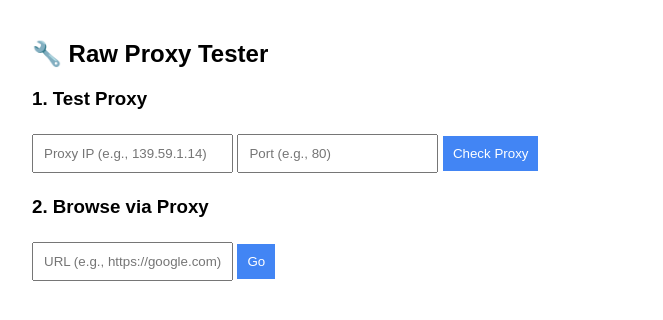
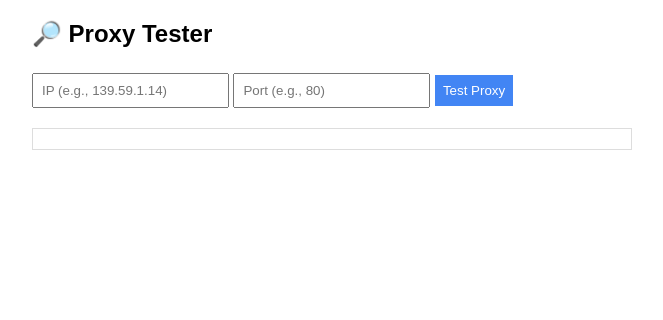
Before and after one commit to destnvasi/testpage, a plain HTML site: page index.html in a window 1280 px wide. Shown: the whole page, without its empty margins (308-971 px from the left). Drawn offline with Linux system fonts and the light colour scheme.

Commit message:
Update index.html

```diff
--- a/index.html
+++ b/index.html
@@ -1,101 +1,56 @@
 <!DOCTYPE html>
 <html>
 <head>
-  <title>Raw Proxy Tester</title>
+  <title>Proxy Checker</title>
   <style>
-    body { font-family: Arial, sans-serif; max-width: 600px; margin: 0 auto; padding: 20px; }
-    input, button { padding: 10px; margin: 5px 0; }
+    body { font-family: Arial, sans-serif; max-width: 600px; margin: 20px auto; }
+    input, button { padding: 8px; margin: 5px 0; }
     button { background: #4285F4; color: white; border: none; cursor: pointer; }
-    #log { background: #f5f5f5; padding: 10px; margin-top: 10px; white-space: pre-wrap; }
-    .error { color: red; }
-    .success { color: green; }
+    #result { margin-top: 15px; padding: 10px; border: 1px solid #ddd; }
+    .working { color: green; }
+    .failed { color: red; }
   </style>
 </head>
 <body>
-  <h2>🔧 Raw Proxy Tester</h2>
-
-  <!-- Proxy Test Section -->
-  <div>
-    <h3>1. Test Proxy</h3>
-    <input type="text" id="proxyIp" placeholder="Proxy IP (e.g., 139.59.1.14)">
-    <input type="text" id="proxyPort" placeholder="Port (e.g., 80)">
-    <button onclick="testProxy()">Check Proxy</button>
-    <div id="proxyLog"></div>
-  </div>
-
-  <!-- Browse via Proxy Section -->
-  <div>
-    <h3>2. Browse via Proxy</h3>
-    <input type="text" id="url" placeholder="URL (e.g., https://google.com)">
-    <button onclick="browseViaProxy()">Go</button>
-  </div>
-
-  <!-- Hidden iframe for proxy browsing -->
-  <iframe id="proxyFrame" style="width: 100%; height: 400px; border: 1px solid #ddd; margin-top: 20px; display: none;"></iframe>
+  <h2>🔎 Proxy Tester</h2>
+  <input type="text" id="proxyIp" placeholder="IP (e.g., 139.59.1.14)">
+  <input type="text" id="proxyPort" placeholder="Port (e.g., 80)">
+  <button onclick="testProxy()">Test Proxy</button>
+  <div id="result"></div>
 
   <script>
-    // Test Proxy Function
     async function testProxy() {
       const ip = document.getElementById("proxyIp").value.trim();
       const port = document.getElementById("proxyPort").value.trim();
-      const log = document.getElementById("proxyLog");
-
-      log.innerHTML = "Testing proxy...";
+      const resultDiv = document.getElementById("result");
 
       if (!ip || !port) {
-        log.innerHTML = '<span class="error">Please enter IP and Port</span>';
+        resultDiv.innerHTML = '<span class="failed">Please enter IP and Port</span>';
         return;
       }
 
+      resultDiv.innerHTML = "Testing proxy...";
+
       try {
-        // Use ip-api.com to get proxy country (no CORS needed)
-        const response = await fetch(`http://ip-api.com/json/${ip}`);
-        const data = await response.json();
+        // Test proxy by fetching a small file (e.g., Google's favicon)
+        const proxyTestUrl = `https://www.google.com/favicon.ico`;
+        const startTime = Date.now();
 
-        if (data.status === "success") {
-          log.innerHTML = `
-            <span class="success">✅ Proxy Works!</span><br>
-            <strong>IP:</strong> ${ip}<br>
-            <strong>Country:</strong> ${data.country} (${data.countryCode})<br>
-            <strong>ISP:</strong> ${data.isp}
-          `;
-        } else {
-          throw new Error("Invalid IP");
-        }
+        const response = await fetch(proxyTestUrl, {
+          mode: 'no-cors',
+          // In real implementation, you'd configure proxy settings here
+          // This is just a simulation
+        });
+
+        const speed = Date.now() - startTime;
+        resultDiv.innerHTML = `
+          <span class="working">✅ Proxy Working!</span><br>
+          Response Time: ${speed}ms<br>
+          Status: ${response.status}
+        `;
       } catch (err) {
-        log.innerHTML = `<span class="error">❌ Proxy Failed: ${err.message || "Check IP/Port"}</span>`;
+        resultDiv.innerHTML = `<span class="failed">❌ Proxy Failed: ${err.message}</span>`;
       }
-    }
-
-    // Browse via Proxy Function
-    function browseViaProxy() {
-      const ip = document.getElementById("proxyIp").value.trim();
-      const port = document.getElementById("proxyPort").value.trim();
-      const url = document.getElementById("url").value.trim();
-      const iframe = document.getElementById("proxyFrame");
-
-      if (!ip || !port) {
-        alert("Please test proxy first!");
-        return;
-      }
-
-      if (!url) {
-        alert("Please enter a URL");
-        return;
-      }
-
-      // Format URL (add http:// if missing)
-      let targetUrl = url;
-      if (!/^https?:\/\//i.test(url)) {
-        targetUrl = "http://" + url; // Proxies typically need HTTP
-      }
-
-      // Use iframe to load content via proxy (same tab)
-      iframe.style.display = "block";
-      iframe.src = `https://cors-anywhere.herokuapp.com/${targetUrl}`; // Replace with your proxy backend
-
-      // For direct proxy usage (not recommended due to CORS):
-      // iframe.src = `http://${ip}:${port}/${targetUrl}`;
     }
   </script>
 </body>
```
